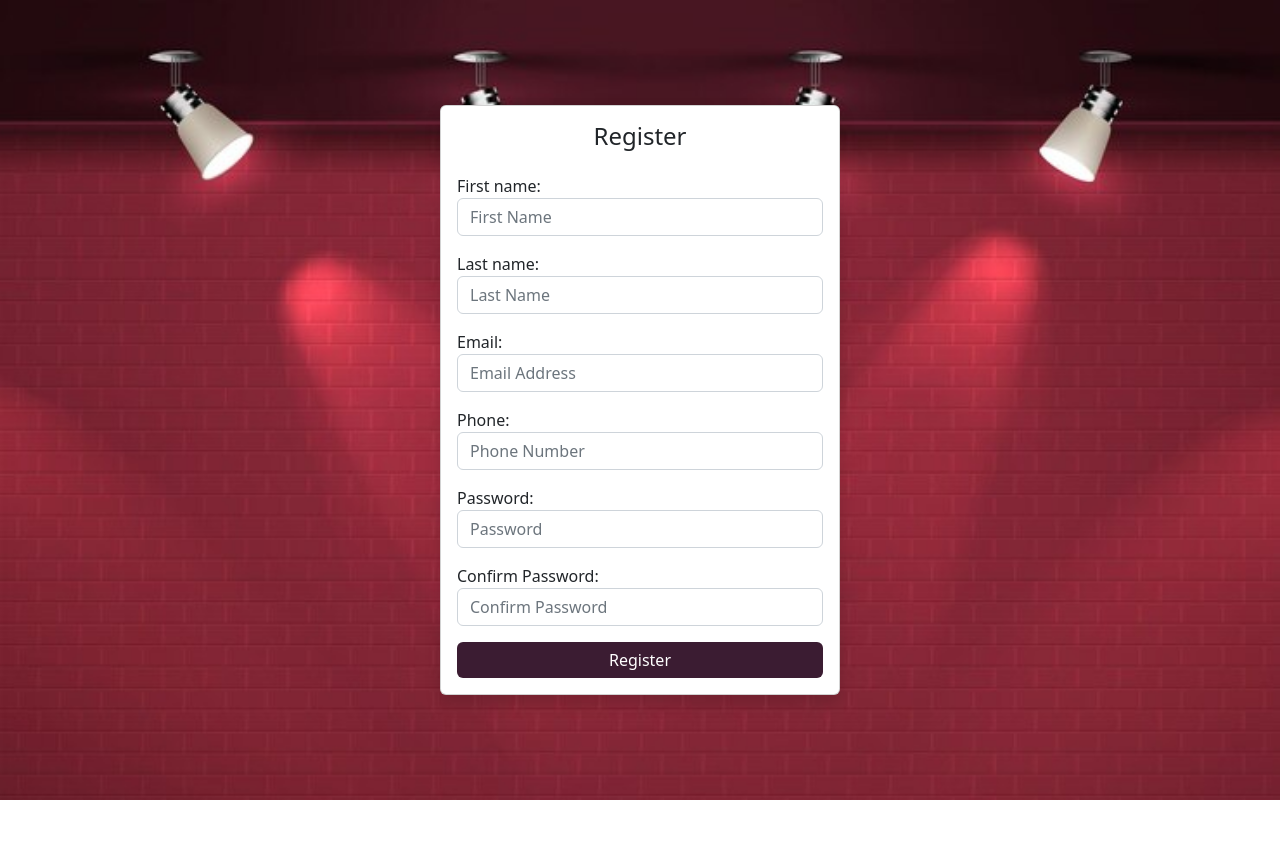
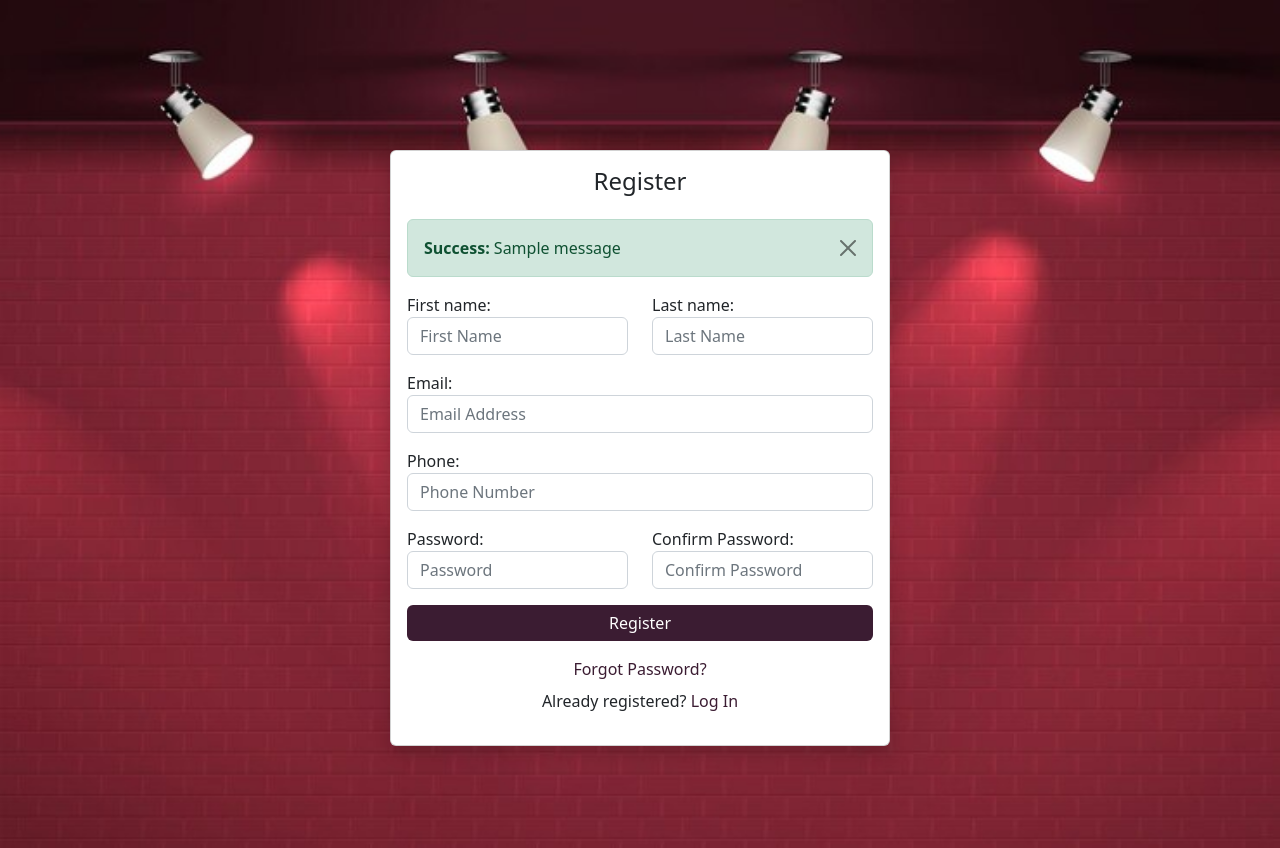
Before and after one commit to brijeshpytops/DL91_event_management, a Django app: page /register/ in a window 1280 px wide. Before the commit the page ends 800 px from the top, so only its background shows below. Run offline with Django 5.2, Linux system fonts and the light colour scheme; tables that the repository leaves empty hold one stand-in row (values such as "Sample post"); one stand-in notice (Sample message) is shown; some libraries are stand-ins or nearby versions.

Commit message:
registration form and post complete

```diff
--- a/apps/dashboard/templates/dashboard/register.html
+++ b/apps/dashboard/templates/dashboard/register.html
@@ -1,12 +1,11 @@
 {% extends 'dashboard/auth_base.html' %}
 {% load static %}
-{% block title %}
-    Register
-{% endblock %}
+
+{% block title %} Register {% endblock %}
 
 {% block style %}
 <style>
-        body{
+  body {
     background-image: url("{% static 'dashboard/images/auth-bg-reg.jpg' %}");
     background-size: cover;
     background-position: top;
@@ -19,25 +18,65 @@
   }
   .register-card {
     width: 100%;
-            max-width: 400px;
+    max-width: 500px;
   }
 </style>
 {% endblock %}
 
 {% block body %}
-<div class="container-fluid register-container">
+<div class="container-fluid register-container mt-5">
   <div class="card register-card shadow">
     <div class="card-body">
       <h4 class="card-title text-center mb-4">Register</h4>
-            <form action="" method="post" enctype="multipart/form-data">
+
+      {% if messages %}
+      <div class="alert-container">
+          {% for message in messages %}
+          <div
+            class="alert
+              {% if message.level == DEFAULT_MESSAGE_LEVELS.ERROR %}alert-danger
+              {% elif message.level == DEFAULT_MESSAGE_LEVELS.WARNING %}alert-warning
+              {% elif message.level == DEFAULT_MESSAGE_LEVELS.INFO %}alert-info
+              {% elif message.level == DEFAULT_MESSAGE_LEVELS.SUCCESS %}alert-success
+              {% else %}alert-secondary{% endif %}
+              alert-dismissible fade show"
+            role="alert"
+          >
+            {% if message.level == DEFAULT_MESSAGE_LEVELS.ERROR %}
+            <strong>Error:</strong>
+            {% elif message.level == DEFAULT_MESSAGE_LEVELS.WARNING %}
+            <strong>Warning:</strong>
+            {% elif message.level == DEFAULT_MESSAGE_LEVELS.INFO %}
+            <strong>Info:</strong>
+            {% elif message.level == DEFAULT_MESSAGE_LEVELS.SUCCESS %}
+            <strong>Success:</strong>
+            {% endif %} {{ message }}
+            <button
+              type="button"
+              class="btn-close"
+              data-bs-dismiss="alert"
+              aria-label="Close"
+            ></button>
+          </div>
+          {% endfor %}
+      </div>
+      {% endif %}
+
+      <form
+        action="{% url 'register' %}"
+        method="post"
+        enctype="multipart/form-data"
+      >
         {% csrf_token %}
-                <div class="mb-3">
+        <div class="row mb-3">
+          <div class="col-md-6">
             {{ register_form.first_name.label_tag }}
             {{ register_form.first_name }}
           </div>
-                <div class="mb-3">
+          <div class="col-md-6">
             {{ register_form.last_name.label_tag }}
             {{ register_form.last_name }}
+          </div>
         </div>
         <div class="mb-3">
           {{ register_form.email.label_tag }}
@@ -47,16 +86,26 @@
           {{ register_form.phone.label_tag }}
           {{ register_form.phone }}
         </div>
-                <div class="mb-3">
+        <div class="row mb-3">
+          <div class="col-md-6">
             {{ register_form.password.label_tag }}
             {{ register_form.password }}
           </div>
-                <div class="mb-3">
+          <div class="col-md-6">
             {{ register_form.confirm_password.label_tag }}
             {{ register_form.confirm_password }}
           </div>
+        </div>
         <button type="submit" class="btn wine-btn w-100">Register</button>
       </form>
+
+      <!-- Links for Forgot Password and Log In -->
+      <div class="text-center mt-3">
+        <a href="" class="text-decoration-none">Forgot Password?</a>
+      </div>
+      <div class="text-center mt-2">
+        <p>Already registered? <a href="" class="text-decoration-none">Log In</a></p>
+      </div>
     </div>
   </div>
 </div>
--- a/apps/dashboard/views.py
+++ b/apps/dashboard/views.py
@@ -1,17 +1,47 @@
-from django.shortcuts import render
+from django.shortcuts import render, redirect
+from django.contrib.auth.hashers import make_password
+from django.contrib import messages
 
 from apps.managers.forms import ManagerRegisterForm
+from apps.managers.models import Manager
 
 
 class AuthViews:
+    @staticmethod
     def register(request):
         if request.method == 'POST':
-            pass
+            register_data = ManagerRegisterForm(request.POST)
+            if register_data.is_valid():
+                first_name_ = register_data.cleaned_data.get('first_name')
+                last_name_ = register_data.cleaned_data.get('last_name')
+                email_ = register_data.cleaned_data.get('email')
+                phone_ = register_data.cleaned_data.get('phone')
+                password_ = register_data.cleaned_data.get('password')
+                confirm_password_ = register_data.cleaned_data.get('confirm_password')
+                # Save the data to the database
+                new_manager = Manager.objects.create(
+                    first_name=first_name_,
+                    last_name=last_name_,
+                    email=email_,
+                    phone=phone_,
+                    password=make_password(password_)
+                )
+                new_manager.save()
+                messages.success(request, "Registration successfully completed!")
+                return redirect('register')
+            else:
+                error_messages = [str(error) for errors in register_data.errors.values() for error in errors]
+                for error in error_messages:
+                    messages.error(request, error)
+                    return redirect('register')
+
         register_form = ManagerRegisterForm()
         context = {
-            'register_form':register_form
+            'register_form': register_form
         }
         return render(request, 'dashboard/register.html', context)
+
+
 
 
 class DashboardViews:
--- a/apps/managers/forms.py
+++ b/apps/managers/forms.py
@@ -20,10 +20,10 @@
             'password': forms.PasswordInput(attrs={'class': 'form-control', 'placeholder': 'Password'}),
         }
 
-    # def clean(self):
-    #     cleaned_data = super().clean()
-    #     password = cleaned_data.get("password")
-    #     confirm_password = cleaned_data.get("confirm_password")
+    def clean(self):
+        cleaned_data = super().clean()
+        password = cleaned_data.get("password")
+        confirm_password = cleaned_data.get("confirm_password")
 
-    #     if password != confirm_password:
-    #         self.add_error('confirm_password', "Passwords do not match")
+        if password != confirm_password:
+            self.add_error('confirm_password', "Password and confirm password do not match")
```
Also changed, not shown: DL91.db. Lines whose indentation alone changed are shown as unchanged.
